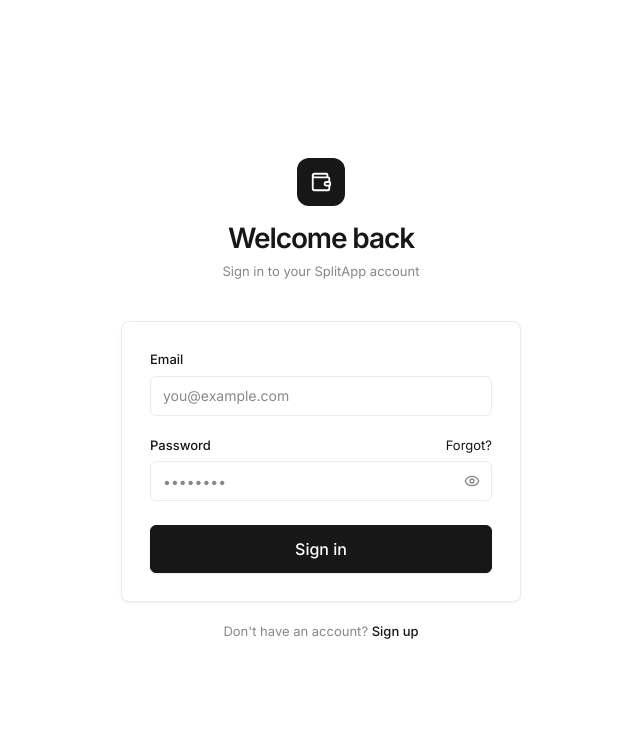
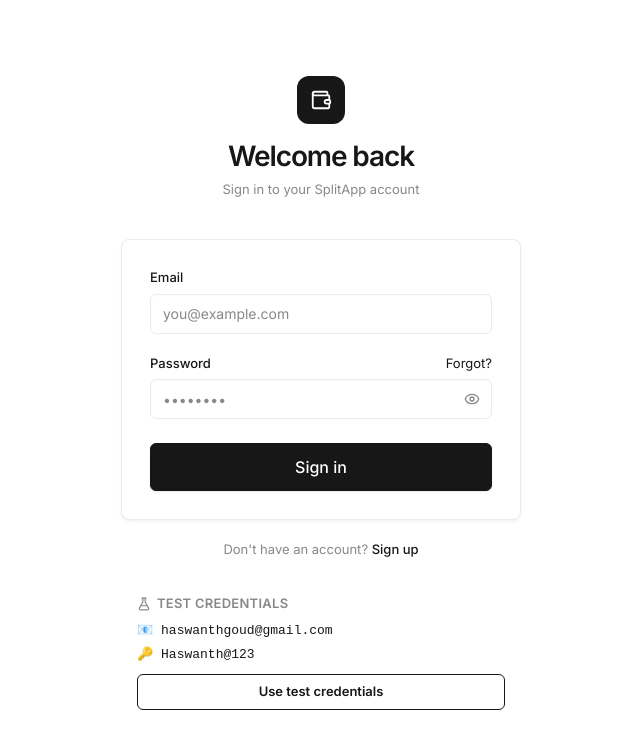
Before and after one commit to Haswanth2005/Money-Split, a React (Vite) app in the folder split/: page /login in a window 1280 px wide. Shown: the top 748 px of the page, without its empty margins (319-959 px from the left). Built offline with nearby package versions, Linux system fonts and the light colour scheme.

Commit message:
test user

```diff
--- a/split/src/pages/Login.tsx
+++ b/split/src/pages/Login.tsx
@@ -4,7 +4,7 @@
 import { z } from 'zod'
 import { zodResolver } from '@hookform/resolvers/zod'
 import { supabase } from '../supabaseClient'
-import { Wallet, Eye, EyeOff } from 'lucide-react'
+import { Wallet, Eye, EyeOff, FlaskConical } from 'lucide-react'
 
 const schema = z.object({
   email: z.string().email('Enter a valid email'),
@@ -13,14 +13,22 @@
 
 type FormValues = z.infer<typeof schema>
 
+const TEST_EMAIL = 'haswanthgoud@gmail.com'
+const TEST_PASSWORD = 'Haswanth@123'
+
 export function Login() {
   const navigate = useNavigate()
   const [showPw, setShowPw] = useState(false)
   const [serverError, setServerError] = useState('')
 
-  const { register, handleSubmit, formState: { errors, isSubmitting } } = useForm<FormValues>({
+  const { register, handleSubmit, setValue, formState: { errors, isSubmitting } } = useForm<FormValues>({
     resolver: zodResolver(schema),
   })
+
+  const fillTestCredentials = () => {
+    setValue('email', TEST_EMAIL, { shouldValidate: true })
+    setValue('password', TEST_PASSWORD, { shouldValidate: true })
+  }
 
   const onSubmit = async (values: FormValues) => {
     setServerError('')
@@ -139,6 +147,52 @@
             Sign up
           </Link>
         </p>
+
+        {/* Test Credentials */}
+        <div style={{
+          marginTop: 20,
+          padding: '14px 16px',
+          borderRadius: 'var(--radius-md)',
+          background: 'var(--color-surface)',
+          border: '1px dashed var(--color-border)',
+          fontSize: 13,
+        }}>
+          <div style={{ display: 'flex', alignItems: 'center', gap: 6, marginBottom: 8, color: 'var(--color-muted)' }}>
+            <FlaskConical size={14} />
+            <span style={{ fontWeight: 600, letterSpacing: '0.02em' }}>TEST CREDENTIALS</span>
+          </div>
+          <div style={{ display: 'flex', flexDirection: 'column', gap: 4, color: 'var(--color-ink)', fontFamily: 'monospace' }}>
+            <span>📧 {TEST_EMAIL}</span>
+            <span>🔑 {TEST_PASSWORD}</span>
+          </div>
+          <button
+            type="button"
+            onClick={fillTestCredentials}
+            style={{
+              marginTop: 10,
+              width: '100%',
+              padding: '7px 0',
+              borderRadius: 'var(--radius-sm)',
+              border: '1px solid var(--color-primary)',
+              background: 'transparent',
+              color: 'var(--color-primary)',
+              fontWeight: 600,
+              fontSize: 13,
+              cursor: 'pointer',
+              transition: 'background 0.15s, color 0.15s',
+            }}
+            onMouseEnter={e => {
+              (e.currentTarget as HTMLButtonElement).style.background = 'var(--color-primary)'
+              ;(e.currentTarget as HTMLButtonElement).style.color = '#fff'
+            }}
+            onMouseLeave={e => {
+              (e.currentTarget as HTMLButtonElement).style.background = 'transparent'
+              ;(e.currentTarget as HTMLButtonElement).style.color = 'var(--color-primary)'
+            }}
+          >
+            Use test credentials
+          </button>
+        </div>
       </div>
     </div>
   )
```
